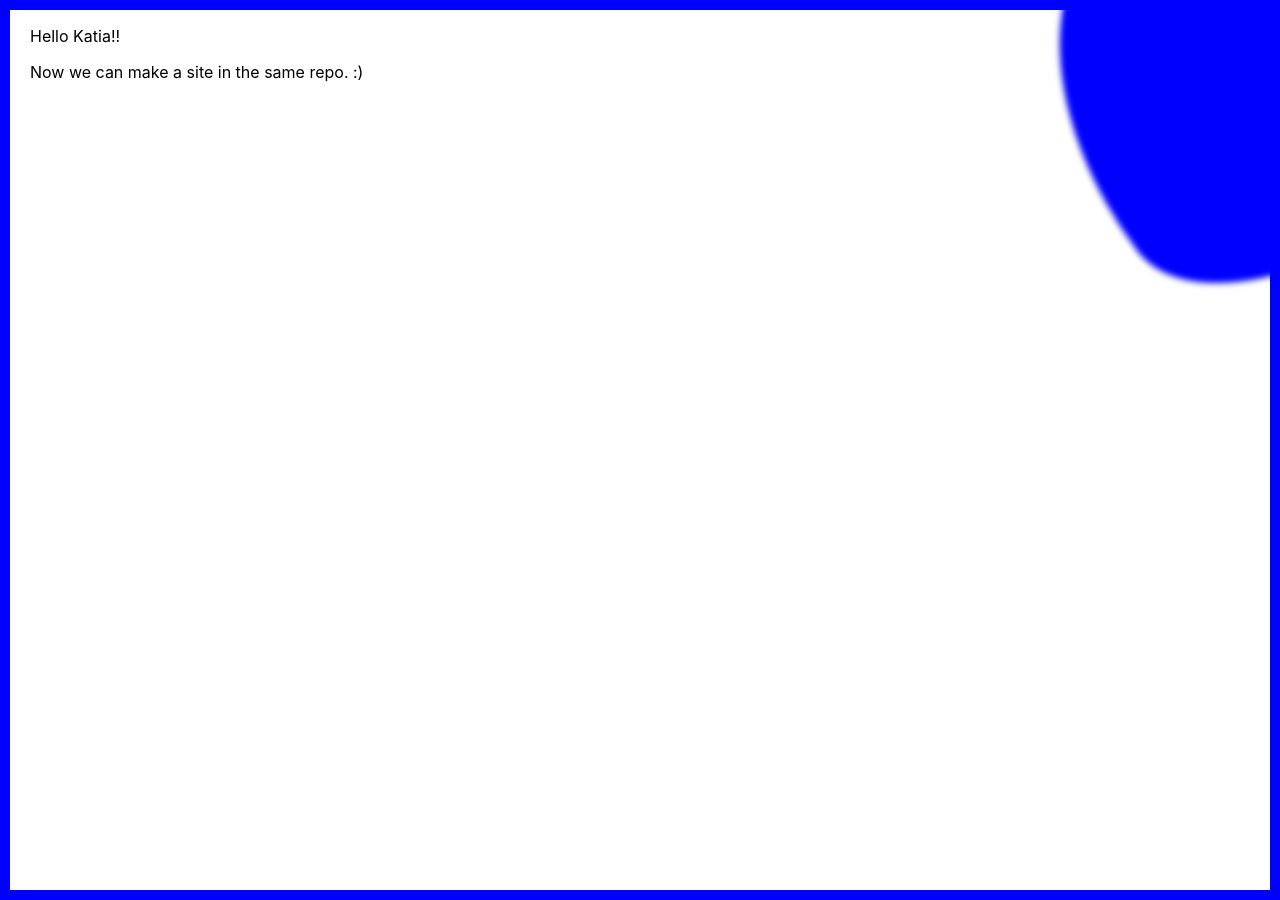
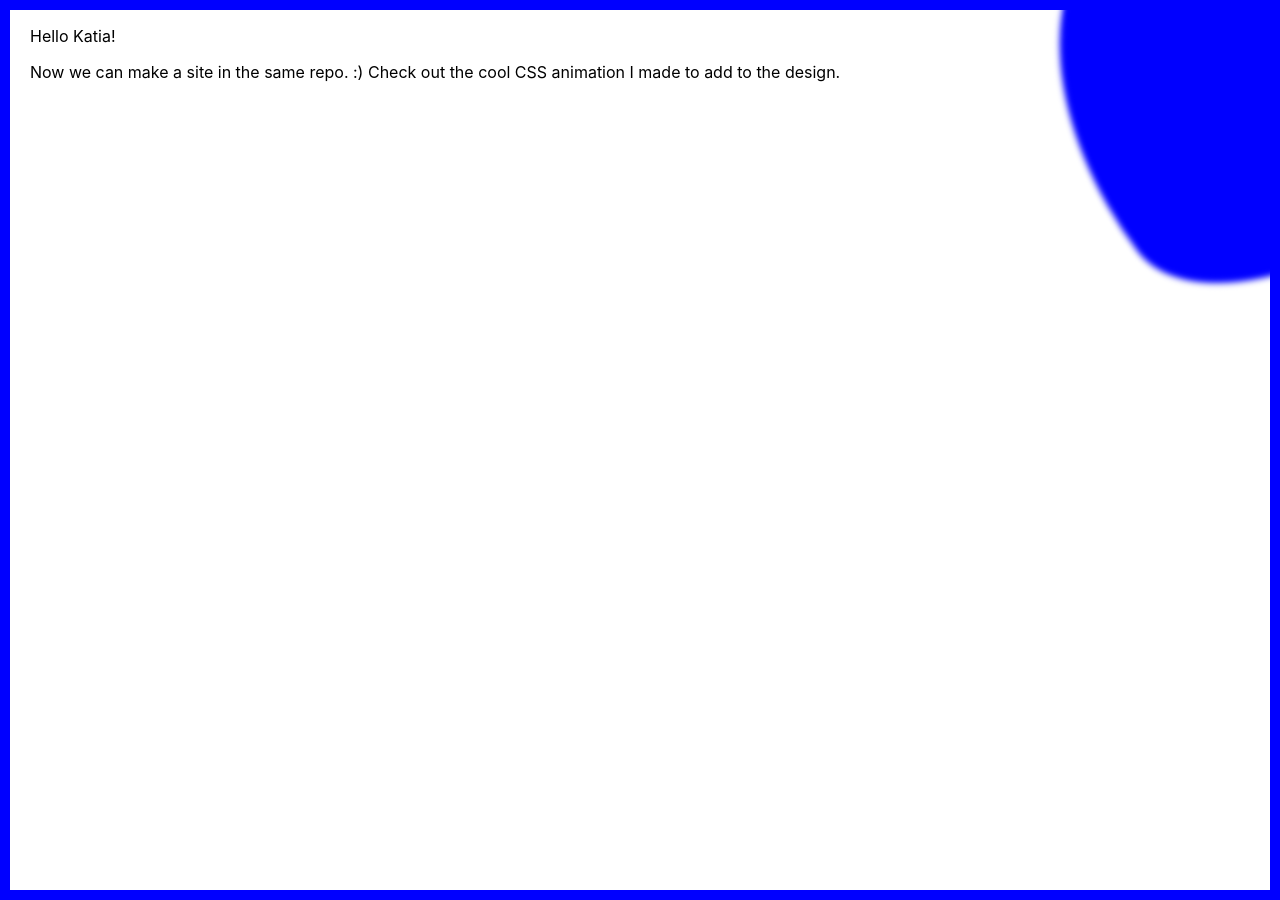
Before and after one commit to jsnhff/test-repo, a Jekyll site: the page built from site/index.md, in a window 1280 px wide. Built offline with Jekyll 4.4.1, drawn with Linux system fonts in a browser that asks for light colours.

Commit message:
adding new copy to index

```diff
--- a/site/index.md
+++ b/site/index.md
@@ -3,6 +3,7 @@ layout: default
 title: "Happy Jekylling!"
 ---
 
-Hello Katia!!
+Hello Katia!
 
 Now we can make a site in the same repo. :)
+Check out the cool CSS animation I made to add to the design.
```
